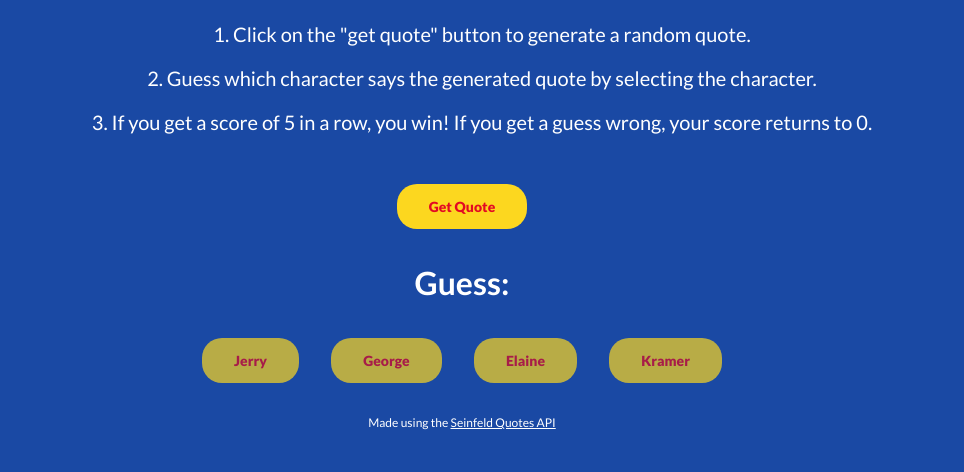
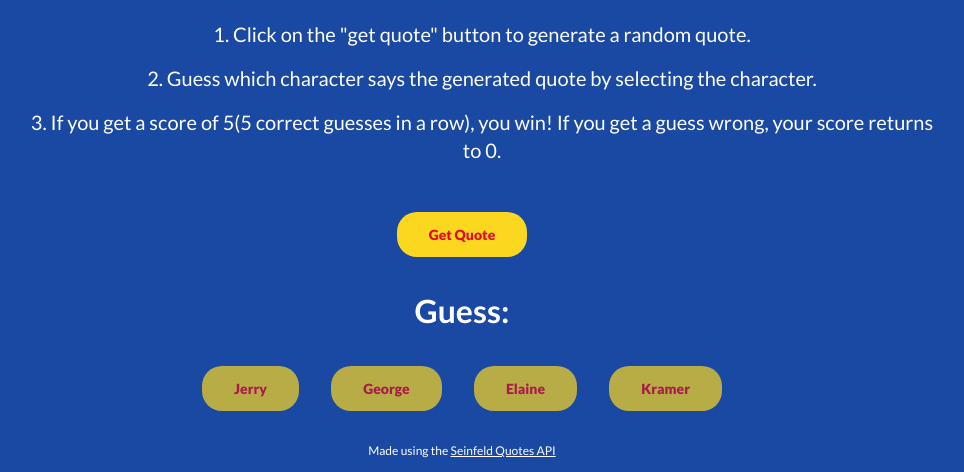
Before and after one commit to TechNerdJames/seinfeld-game, a plain HTML site: page index.html in a window 1280 px wide. Shown: the part 591-1063 px from the top of the page, without its empty margins (178-1142 px from the left). Before the commit the page ends 1035 px from the top, so only its background shows below. Drawn offline with nearby package versions, Linux system fonts and the light colour scheme.

Commit message:
made a small change to the html instructions section

```diff
--- a/index.html
+++ b/index.html
@@ -28,8 +28,8 @@
 					character.
 				</li>
 				<li>
-					If you get a score of 5 in a row, you win! If you get a guess wrong,
-					your score returns to 0.
+					If you get a score of 5(5 correct guesses in a row), you win! If you
+					get a guess wrong, your score returns to 0.
 				</li>
 			</ol>
 		</section>
```
